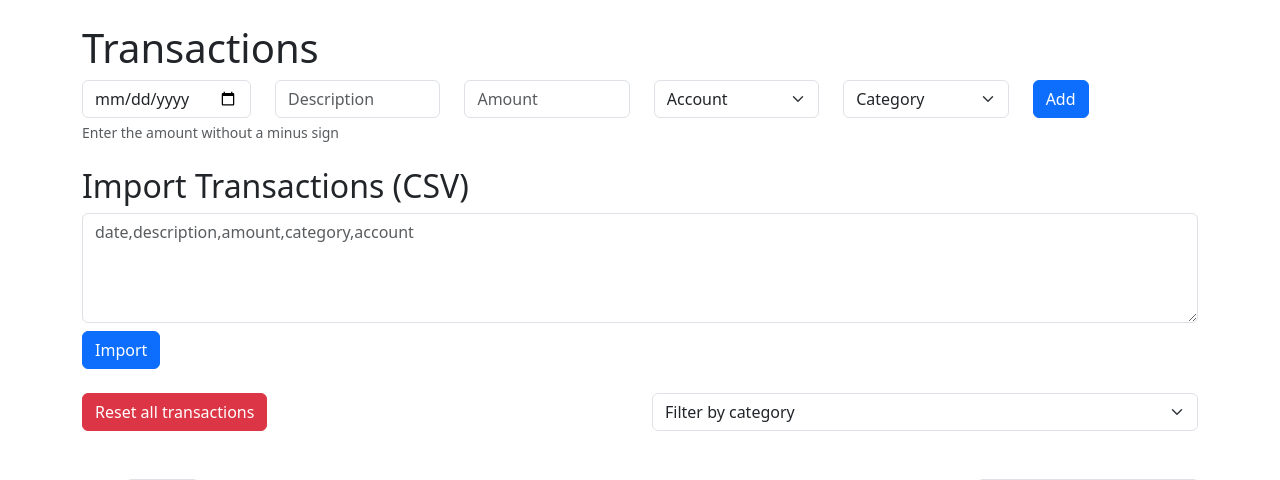
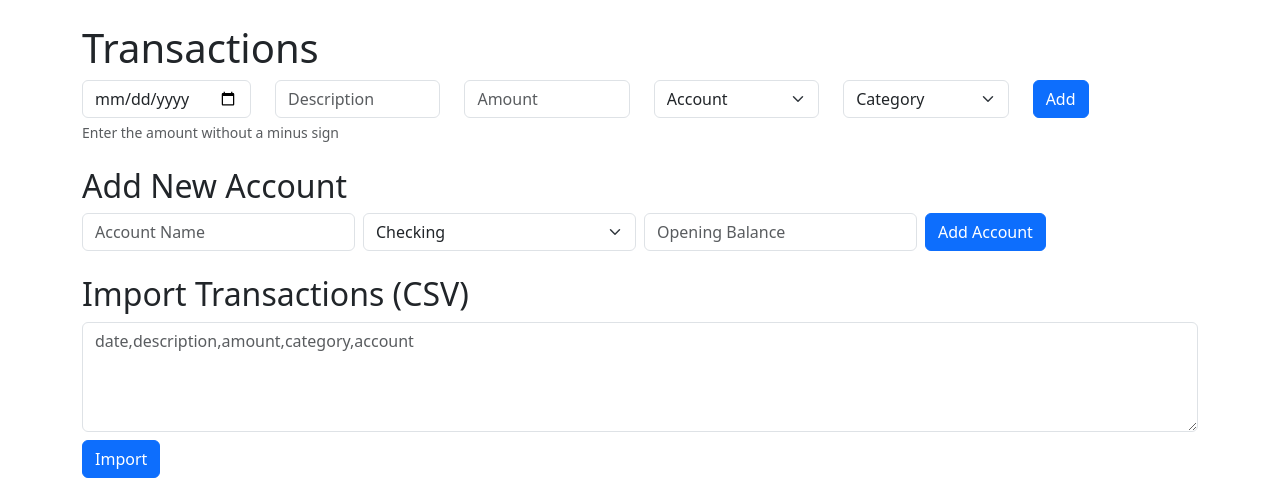
Before and after one commit to selvasebastian/finance-analytics-dashboard, a Flask app: page /transactions in a window 1280 px wide. Shown: the part 40-520 px from the top of the page. Run offline with Flask 3, Linux system fonts and the light colour scheme; data that the repository does not hold is empty; some libraries are stand-ins or nearby versions.

Commit message:
Add form to create vustom accounts

```diff
--- a/app.py
+++ b/app.py
@@ -191,6 +191,59 @@ def get_accounts():
         accounts.append(account)
 
     return jsonify(accounts)
+
+# POST /api/accounts - creates a new account
+@app.route("/api/accounts", methods=["POST"])
+def create_account():
+    # Connect to database
+    conn = get_connection()
+    cur = conn.cursor()
+
+    # Read the JSON data
+    data = request.get_json()
+    name = data["name"].strip()
+    account_type = data["type"]
+    opening_balance = data["opening_balance"]
+
+    # Check values
+    if name == "":
+        conn.close()
+        return jsonify({"error": "Account name cannot be empty."})
+    if len(name) > 50:
+        conn.close()
+        return jsonify({"error": "Account name cannot be longer than 50 characters."})
+    if account_type not in ["checking", "savings", "cash", "credit"]:
+        conn.close()
+        return jsonify({"error": "Account type does not exist."})
+
+    # Convert opening balance into cents
+    try:
+        opening_balance_cents = round(float(opening_balance) * 100)
+    except (ValueError):
+        conn.close()
+        return jsonify({"error": "Opening balance must be a number."})
+
+    # Check if the account name already exists
+    cur.execute("SELECT id FROM accounts WHERE name = :name", {"name": name})
+    if cur.fetchone() is not None:
+        conn.close()
+        return jsonify({"error": "Account name already exists."})
+
+    # Adds the new account
+    cur.execute(
+        "INSERT INTO accounts (name, type, opening_balance_cents) "
+        "VALUES (:name, :type, :opening_balance_cents)",
+        {
+            "name": name,
+            "type": account_type,
+            "opening_balance_cents": opening_balance_cents
+        }
+    )
+
+    conn.commit()
+    conn.close()
+
+    return jsonify({"message": "Account created"})
 
 # GET /api/summary/by-category?month=YYYY-MM - Spending and income totals per category.
 @app.route("/api/summary/by-category")
--- a/static/transactions.js
+++ b/static/transactions.js
@@ -65,6 +65,10 @@ async function loadAccountOptions() {
     //Finds the select element where the options will be inserted
     const accountSelect = document.querySelector("#input-account");
 
+    // Deletes old options
+    accountSelect.innerHTML = '<option value="">Account</option>';
+
+
     for (let i = 0; i < accounts.length; i++) {
         const account = accounts[i];
 
@@ -125,6 +129,35 @@ document.querySelector("#add-transaction-form").addEventListener("submit", async
     showMessage("Transaction added.", false);
     document.querySelector("#add-transaction-form").reset();
     loadTransactions();
+});
+
+// Submit Button of the form to create a new account
+document.querySelector("#add-account-form").addEventListener("submit", async function (event) {
+    event.preventDefault();
+
+    const newAccount = {
+        name: document.querySelector("#account-name").value,
+        type: document.querySelector("#account-type").value,
+        opening_balance: document.querySelector("#account-opening-balance").value,
+    };
+
+    const response = await fetch("/api/accounts", {
+        method: "POST",
+        headers: { "Content-Type": "application/json" },
+        body: JSON.stringify(newAccount),
+    });
+    const result = await response.json();
+
+    // Shows the error message if something went wrong
+    if (result.error) {
+        showMessage(result.error, true);
+        return;
+    }
+
+    // Shows a success message, epmties the form and reloads the dropdown
+    showMessage(result.message, false);
+    document.querySelector("#add-account-form").reset();
+    loadAccountOptions();
 });
 
 // Handles clicking the reset button
--- a/templates/transactions.html
+++ b/templates/transactions.html
@@ -62,6 +62,28 @@
         <div class="form-text">Enter the amount without a minus sign</div>
     </form>
 
+    <!--Form to add a new account-->
+    <h2>Add New Account</h2>
+    <form id="add-account-form" class="row g-2 mb-4">
+        <div class="col-12 col-md">
+            <input type="text" id="account-name" class="form-control" placeholder="Account Name" maxlength="50" required>
+        </div>
+        <div class="col-12 col-md">
+            <select id="account-type" class="form-select" required>
+                <option value="checking">Checking</option>
+                <option value="savings">Savings</option>
+                <option value="cash">Cash</option>
+                <option value="credit">Credit</option>
+            </select>
+        </div>
+        <div class="col-12 col-md">
+            <input type="number" step="0.01" id="account-opening-balance" class="form-control" placeholder="Opening Balance" required>
+        </div>
+        <div class="col-12 col-md">
+            <button type="submit" class="btn btn-primary">Add Account</button>
+        </div>
+    </form>
+
     <!--Import transactions from CSV test-->
     <h2>Import Transactions (CSV)</h2>
     <textarea id="csv-input" class="form-control mb-2" rows="4" placeholder="date,description,amount,category,account"></textarea>
```
